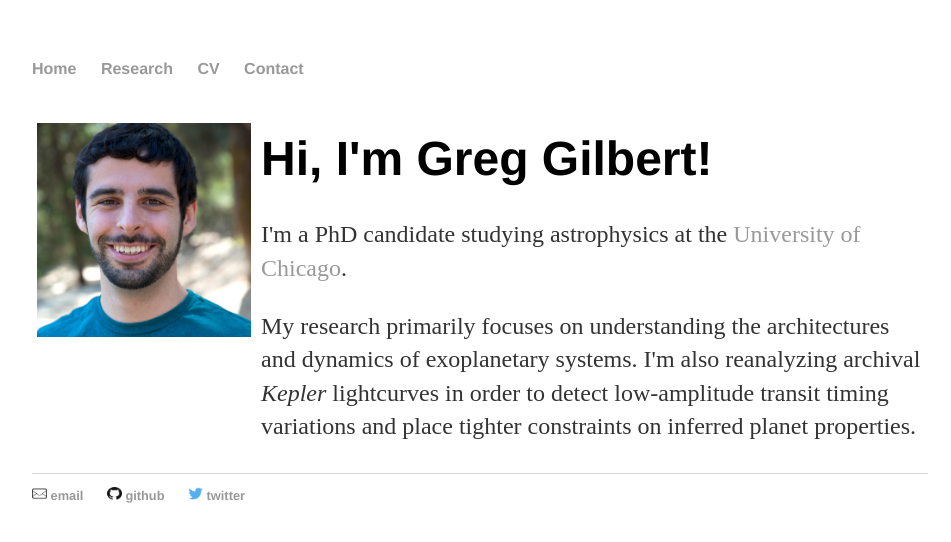
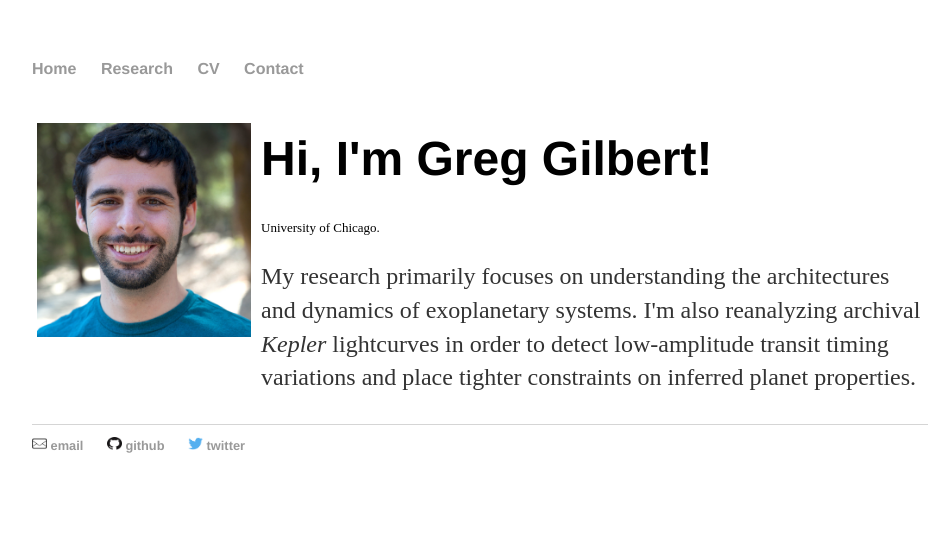
Before and after one commit to gjgilbert/gjgilbert.github.io, a Jekyll site: the page built from index.html, in a window 1280 px wide. Shown: the top 542 px of the page, without its empty margins (160-1111 px from the left). Built offline with Jekyll 4.4.1, drawn with Linux system fonts in a browser that asks for light colours.

Commit message:
Update index.html

```diff
--- a/index.html
+++ b/index.html
@@ -44,8 +44,8 @@ title: Greg Gilbert
 	  </div>
 	  <div class="column right">
 	    <h1>Hi, I'm Greg Gilbert!</h1>
-	    <p>I'm a PhD candidate studying astrophysics at the <a href="https://astrophysics.uchicago.edu/">University of Chicago</a>.</p>
-	    <p style:"font-size=4em">My research primarily focuses on understanding the architectures and dynamics of exoplanetary systems. I'm also reanalyzing archival <em>Kepler</em> lightcurves in order to detect low-amplitude transit timing variations and place tighter constraints on inferred planet properties.</p>
+	    <font size="2><p>I'm a PhD candidate studying astrophysics at the <a href="https://astrophysics.uchicago.edu/">University of Chicago</a>.</p></font>
+	    <p>My research primarily focuses on understanding the architectures and dynamics of exoplanetary systems. I'm also reanalyzing archival <em>Kepler</em> lightcurves in order to detect low-amplitude transit timing variations and place tighter constraints on inferred planet properties.</p>
 	  </div>
 	</div>
 </body>
```
